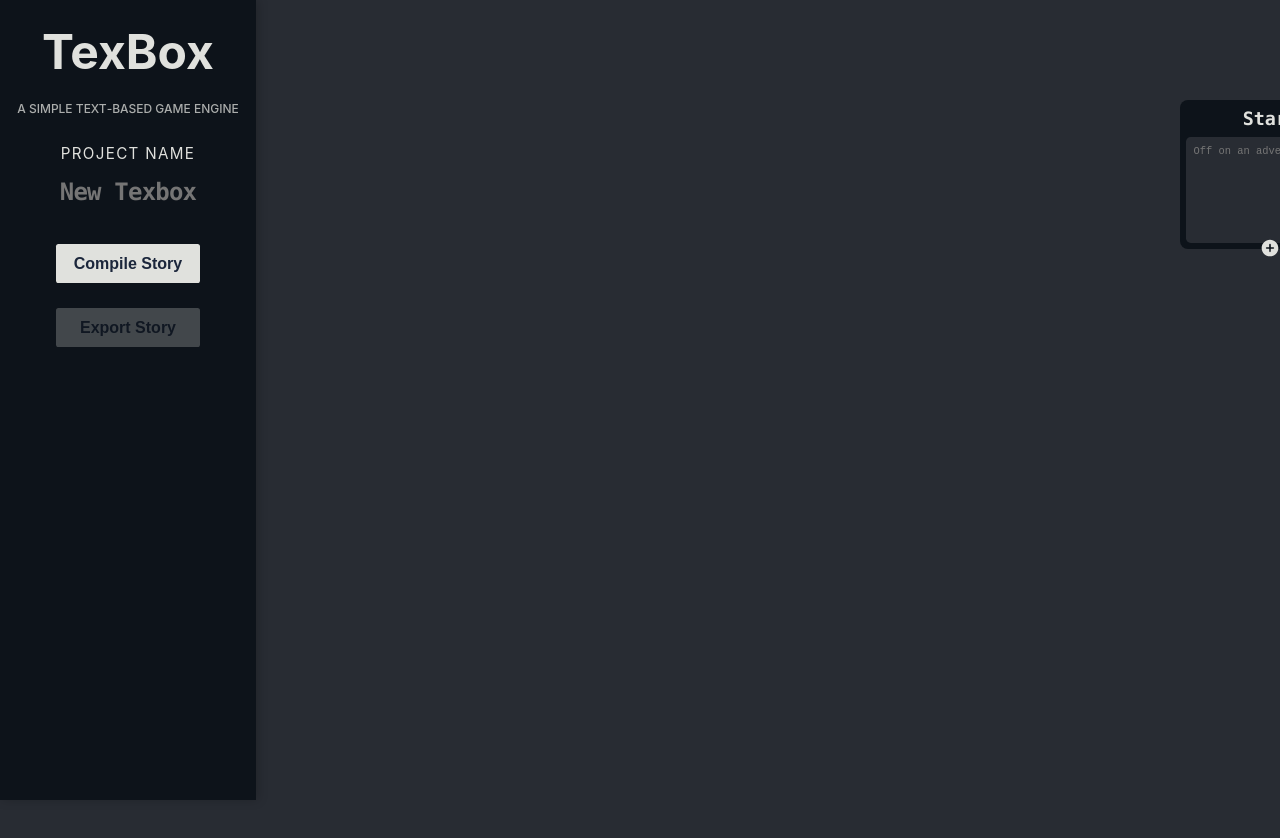
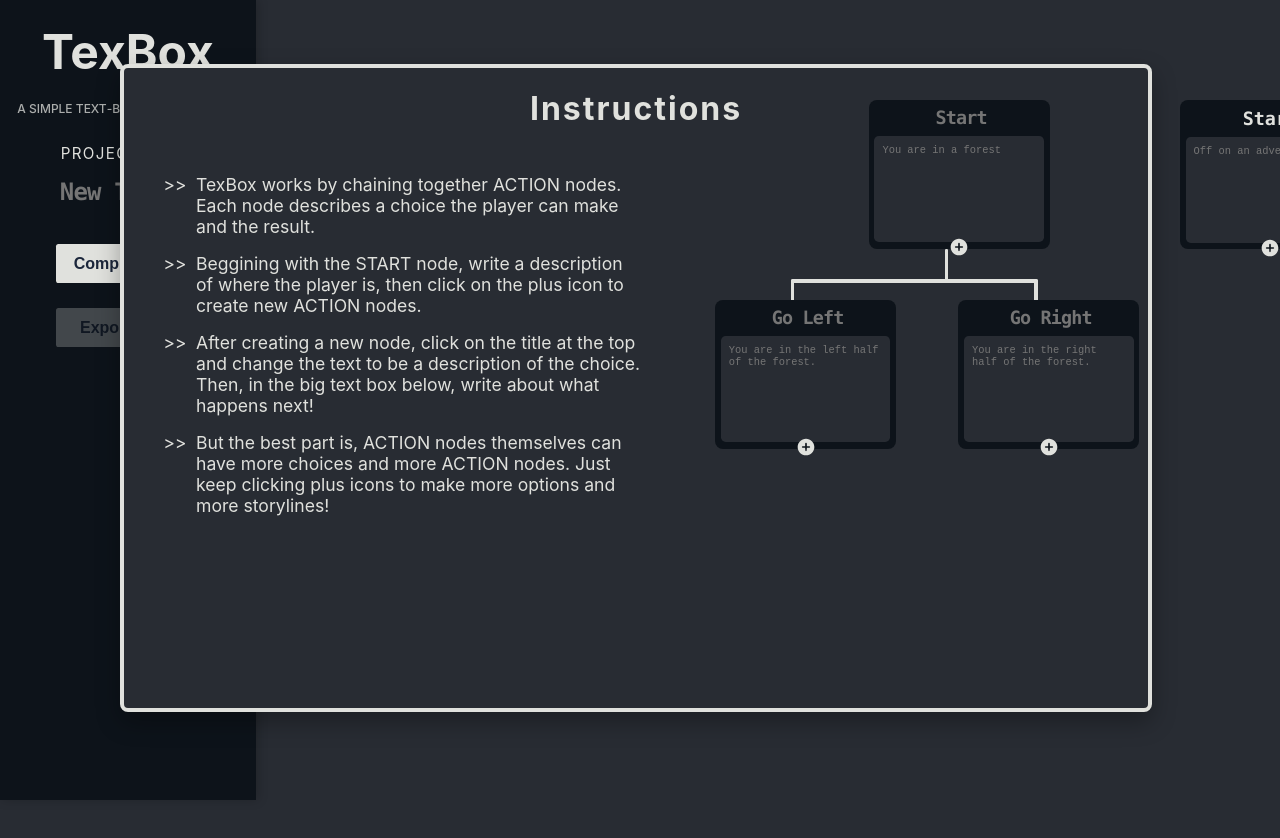
Before and after one commit to jacobcjohnston/TexBox, a React (Create React App) app: page / in a window 1280 px wide. Shown: the top 838 px of the page. Built offline with nearby package versions, Linux system fonts and the light colour scheme.

Commit message:
Working on the instruction page

```diff
--- a/src/App.css
+++ b/src/App.css
@@ -199,3 +199,57 @@ textarea {
 .Vertical {
   width:0.4vmin;
 }
+
+
+
+
+
+
+#Instruction-Container{
+  width:calc(80vw);
+  right:10vw;
+  top:8vmin;
+  height:80vh;
+  z-index: 100;
+  position: fixed;
+  box-shadow: 0px 10px 25px rgba(0, 0.03, 0.07, 0.3);
+  border-radius: 1vmin;
+  border: 4px solid var(--cream);
+  background-color: var(--metal);
+  overflow: hidden;
+}
+
+h1.Instructions {
+  letter-spacing: 2px;
+  font-size: 4vmin;
+}
+ol.Instructions {
+  text-align: left;
+  padding:3vmin 9vmin;
+  font-size: 2.2vmin;
+  width:35vw;
+}
+
+li.Instructions {
+  margin-bottom: 2vmin;
+  list-style: ">>  ";
+}
+
+.Example {
+  position: fixed;
+}
+#ExampleNode {
+  right:18vw;
+  top:100px;
+}
+
+#ExampleNode2 {
+  right:30vw;
+  top:300px;
+}
+
+#ExampleNode3 {
+
+  right:11vw;
+  top:300px;
+}
--- /dev/null
+++ b/src/Instructions.js
@@ -0,0 +1,44 @@
+import logo from "./logo.svg";
+import {Line} from "./NodeComp.js";
+import getVMin, {useAbsoluteDimensions} from './window';
+
+
+export default function Instructions() {
+    return (
+        <div id="Instruction-Container">
+            <h1 className="Instructions">Instructions</h1>
+            <ol className="Instructions">
+                <li className="Instructions">TexBox works by chaining together ACTION nodes. Each node describes a choice the player can make and the result.</li>
+                <li className="Instructions">Beggining with the START node, write a description of where the player is, then click on the plus icon to create new ACTION nodes.</li>
+                <li className="Instructions">After creating a new node, click on the title at the top and change the text to be a description of the choice. Then, in the big text box below, write about what happens next! </li>
+                <li className="Instructions">But the best part is, ACTION nodes themselves can have more choices and more ACTION nodes. Just keep clicking plus icons to make more options and more storylines!</li>
+
+            </ol>
+
+
+
+
+
+            <div className="Node Example" id="ExampleNode">
+                <input className="Action" placeholder="Start" readOnly></input>
+                <textarea placeholder={"You are in a forest"} readOnly></textarea>
+                <img src={logo} className='Plus' alt="logo"/>
+                <Line startPos={[useAbsoluteDimensions()[0]*0.82 - getVMin()*0.116-12, 100 + getVMin()*0.186]} endPos={[useAbsoluteDimensions()[0]*0.89 - getVMin()*0.116-12, 310]}/>
+                <Line startPos={[useAbsoluteDimensions()[0]*0.82 - getVMin()*0.116-12, 100 + getVMin()*0.186]} endPos={[useAbsoluteDimensions()[0]*0.70 - getVMin()*0.116-12, 310]}/>
+
+            </div>
+            <div className="Node Example" id="ExampleNode2">
+                <input className="Action" placeholder="Go Left" readOnly></input>
+                <textarea placeholder={"You are in the left half of the forest."} readOnly></textarea>
+                <img src={logo} className='Plus' alt="logo"/>
+
+            </div>
+            <div className="Node Example" id="ExampleNode3">
+                <input className="Action" placeholder="Go Right" readOnly></input>
+                <textarea placeholder={"You are in the right half of the forest."} readOnly></textarea>
+                <img src={logo} className='Plus' alt="logo"/>
+
+            </div>
+        </div>
+    )
+}
--- a/src/NodeComp.js
+++ b/src/NodeComp.js
@@ -10,7 +10,7 @@ import getVMin from './window';
 
 
 
-function Line ({startPos, endPos}) {
+export function Line ({startPos, endPos}) {
     const width = Math.abs(startPos[0] - endPos[0]);
     const height = Math.abs(startPos[1] - endPos[1]);
 
--- a/src/Sidebar.js
+++ b/src/Sidebar.js
@@ -1,5 +1,6 @@
 import React, { useContext, useEffect, useRef, useState, } from "react";
 import { MapContext } from "./MapContext";
+import Instructions from "./Instructions";
 
 export default function Sidebar() {
     const {map, _} = useContext(MapContext);
@@ -263,6 +264,7 @@ export default function Sidebar() {
                     </div>
                 </div>
             </div>
+            <Instructions/>
         </div>
     );
 }
--- a/src/window.js
+++ b/src/window.js
@@ -4,6 +4,20 @@ function getVMin() {
     const {innerWidth:width, innerHeight:height} = window;
     return Math.min(width, height)
 }
+export function useAbsoluteDimensions(){
+    const [absoluteDimensions, setAbsoluteDimensions] = useState([window.innerWidth, window.innerHeight]);
+
+    useEffect(() => {
+        function handleResize() {
+            setAbsoluteDimensions([window.innerWidth, window.innerHeight])
+        }
+        window.addEventListener("resize", handleResize);
+        return () => window.removeEventListener("resize", handleResize)
+    }, []);
+
+    return absoluteDimensions;
+}
+
 
 export default function useWindowDimensions() {
     const [windowDimensions, setWindowDimensions] = useState(getVMin());
```
